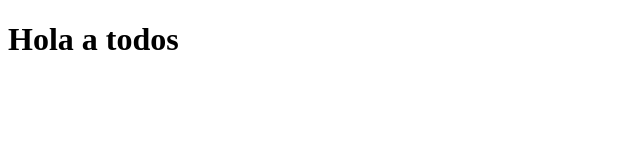
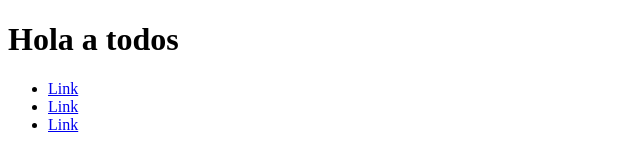
Before and after one commit to rododrew/clase4, a plain HTML site: page index.html in a window 1280 px wide. Shown: the whole page, without its empty margins (0-640 px from the left). Drawn offline with Linux system fonts and the light colour scheme.

Commit message:
add Navbar

```diff
--- a/index.html
+++ b/index.html
@@ -14,5 +14,12 @@
     <!-- Git commit -m "Mensaje para identificar lo que estamos marcando para subir"-->
     <!-- Git push-->
      <h1>Hola a todos</h1>
+     <nav>
+        <ul>
+            <li><a href="#">Link</a></li>
+            <li><a href="#">Link</a></li>
+            <li><a href="#">Link</a></li>
+        </ul>
+    </nav>
 </body>
 </html>
```
